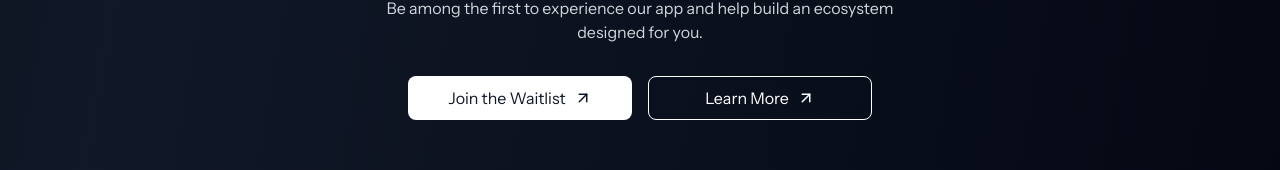
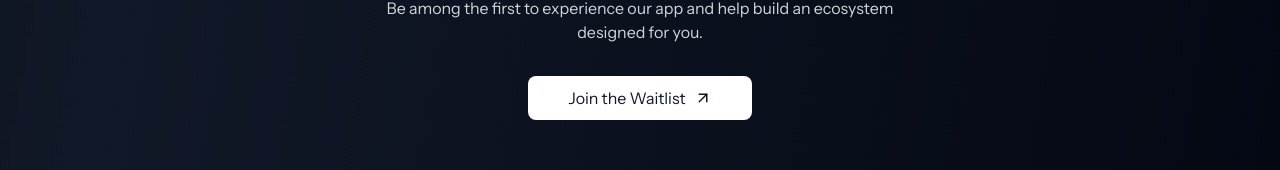
Before and after one commit to VeraLuxDAO/Veralux-website, a React (Vite) app: page / in a window 1280 px wide. Shown: the part 6690-6860 px from the top of the page. Built offline with nearby package versions, Linux system fonts and the light colour scheme.

Commit message:
delete: Lean more button

```diff
--- a/src/components/About/Team.jsx
+++ b/src/components/About/Team.jsx
@@ -245,13 +245,6 @@ const TeamSection = () => {
             Join the Waitlist
             <FiArrowUpRight className="text-sm sm:text-lg" />
           </motion.button>
-          <motion.button
-            className="bg-transparent border border-white px-4 w-[224px] h-[44px] sm:px-6 py-2 sm:py-3 rounded-lg hover:bg-gray-800 transition flex items-center justify-center gap-2 text-sm sm:text-base"
-            variants={cardVariants}
-          >
-            Learn More
-            <FiArrowUpRight className="text-sm sm:text-lg" />
-          </motion.button>
         </motion.div>
       </motion.div>
     </div>
```
